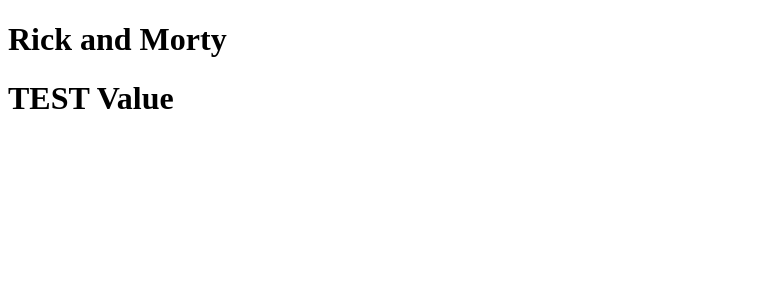
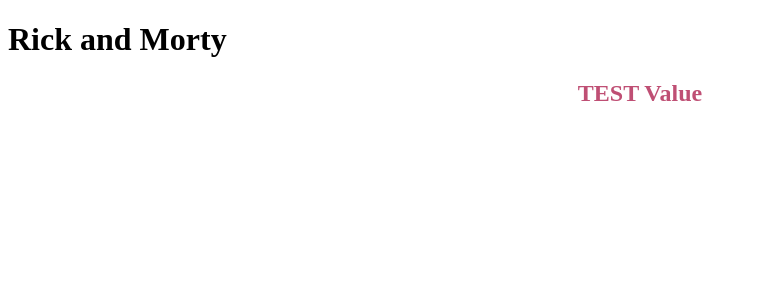
Before and after one commit to aadarsh10c/simp_Login_Page, a React app: page / in a window 1280 px wide. Shown: the top 300 px of the page, without its empty margins (0-757 px from the left). Built offline with nearby package versions, Linux system fonts and the light colour scheme.

Commit message:
added styled components , and mui config

```diff
--- a/package.json
+++ b/package.json
@@ -26,7 +26,10 @@
         "webpack-dev-server": "^5.1.0"
     },
     "dependencies": {
+        "@mui/material": "^6.1.0",
+        "@mui/styled-engine-sc": "^6.1.0",
         "react": "^18.3.1",
-        "react-dom": "^18.3.1"
+        "react-dom": "^18.3.1",
+        "styled-components": "^6.1.13"
     }
 }
--- a/src/test.jsx
+++ b/src/test.jsx
@@ -1,5 +1,13 @@
+import styled from "styled-components";
+
+const Title = styled.h1`
+  font-size: 1.5em;
+  text-align: center;
+  color: #BF4F74;
+`;
+
 export default function Test(){
   return (
-    <h1>TEST Value </h1>
+    <Title>TEST Value </Title>
   )
 }
--- a/webpack.config.js
+++ b/webpack.config.js
@@ -44,5 +44,10 @@
                 template: './src/index.html',
             }),
         ],
+        resolve: {
+            alias: {
+                '@mui/styled-engine': '@mui/styled-engine-sc',
+            },
+        },
     };
 };
```
Also changed, not shown: 1 other file (tests, documents, lock files or other folders).
